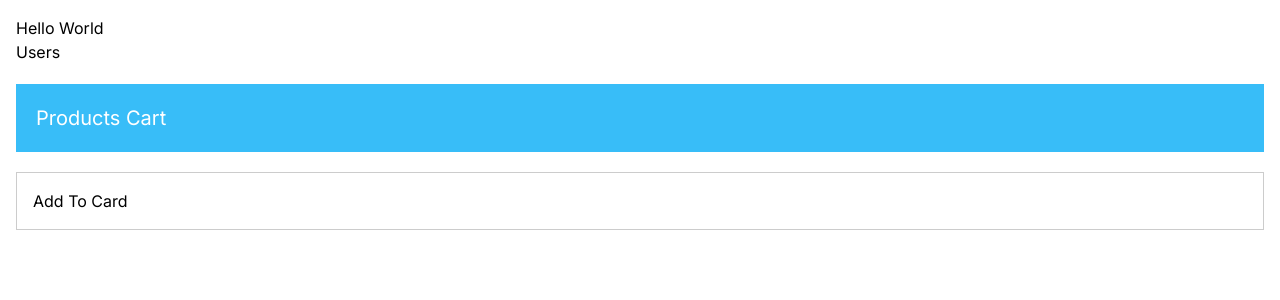
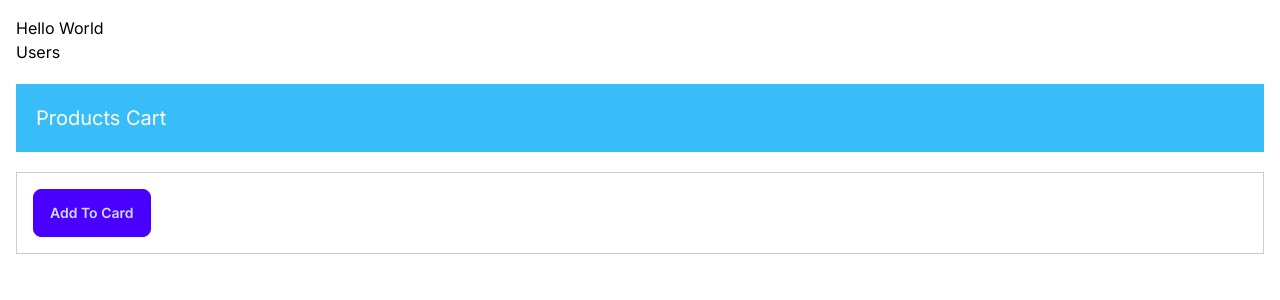
Before and after one commit to Kadunapikin/nextjs-tutorial, a Next.js app: page / in a window 1280 px wide. Shown: the top 300 px of the page. Built offline with nearby package versions, Linux system fonts and the light colour scheme.

Commit message:
install daisy ui and style AddToCard button

```diff
--- a/app/components/AddToCard.tsx
+++ b/app/components/AddToCard.tsx
@@ -4,7 +4,7 @@
 const AddToCard = () => {
   return (
     <div>
-        <button onClick={() => console.log('click')}>Add To Card</button>
+        <button className="btn btn-primary" onClick={() => console.log('click')}>Add To Card</button>
     </div>
   )
 }
--- a/package.json
+++ b/package.json
@@ -21,5 +21,8 @@
     "react-dom": "18.2.0",
     "tailwindcss": "3.3.5",
     "typescript": "5.2.2"
+  },
+  "devDependencies": {
+    "daisyui": "^4.4.2"
   }
 }
--- a/tailwind.config.ts
+++ b/tailwind.config.ts
@@ -15,6 +15,6 @@
       },
     },
   },
-  plugins: [],
+  plugins: [require("daisyui")],
 }
 export default config
```
Also changed, not shown: 1 other file (tests, documents, lock files or other folders).
